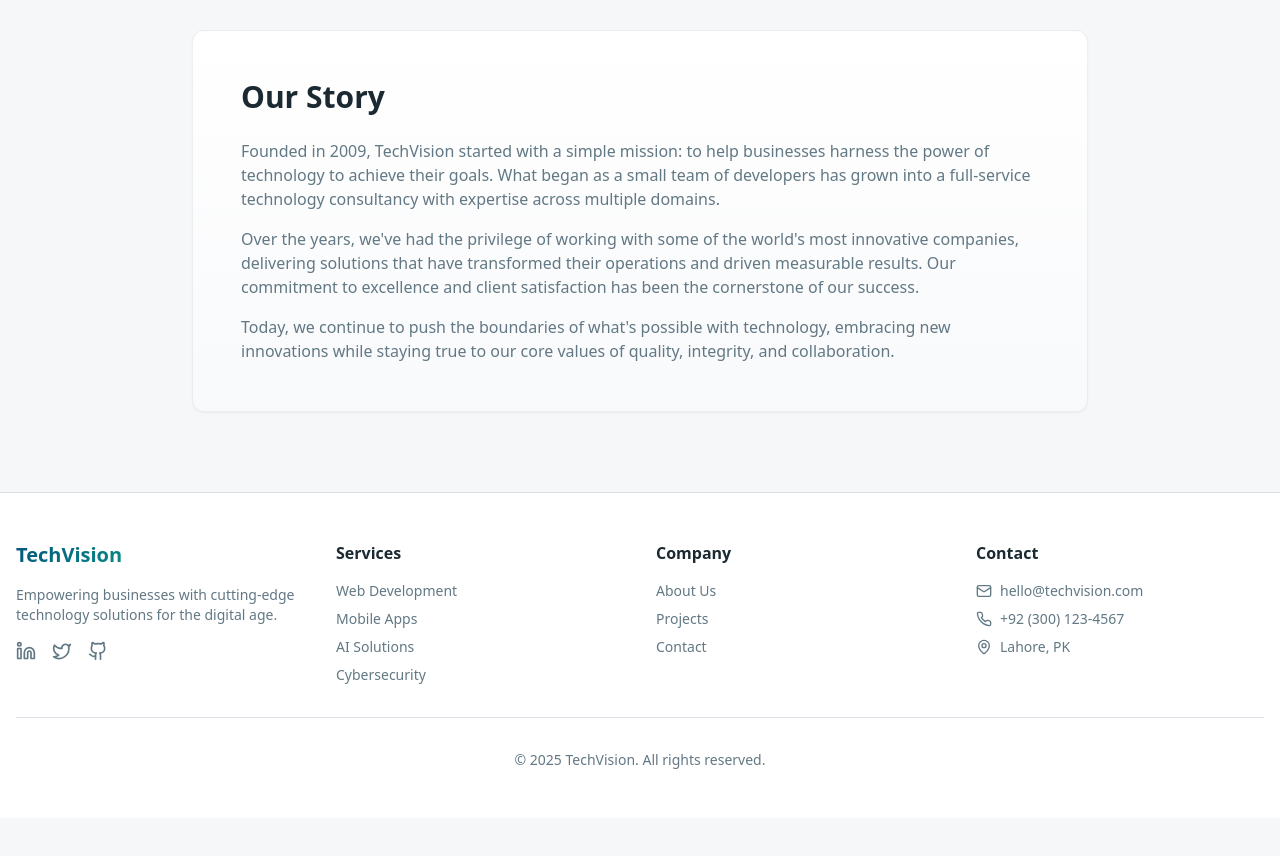
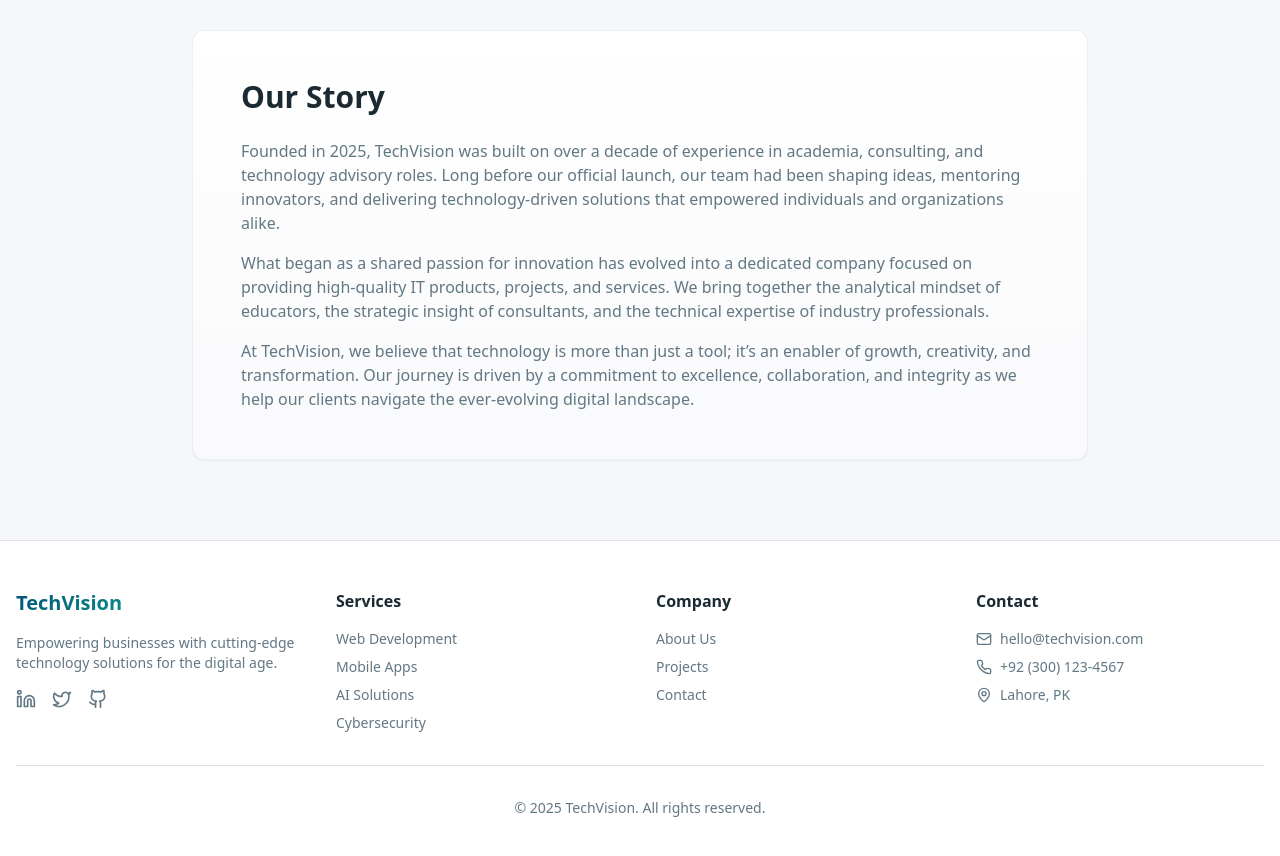
Before and after one commit to MuhammadAmmarHaider/StartupPorfolio, a React (Vite) app: page /about in a window 1280 px wide. Shown: the part 1600-2456 px from the top of the page. Before the commit the page ends 2418 px from the top, so only its background shows below. Built offline with nearby package versions, Linux system fonts and the light colour scheme; the HTML template or start-up script is replaced by a standard one.

Commit message:
stoty-added

```diff
--- a/src/pages/About.tsx
+++ b/src/pages/About.tsx
@@ -136,13 +136,13 @@ const About = () => {
               <h2 className="text-3xl font-bold mb-6">Our Story</h2>
               <div className="space-y-4 text-muted-foreground">
                 <p>
-                  Founded in 2009, TechVision started with a simple mission: to help businesses harness the power of technology to achieve their goals. What began as a small team of developers has grown into a full-service technology consultancy with expertise across multiple domains.
+                 Founded in 2025, TechVision was built on over a decade of experience in academia, consulting, and technology advisory roles. Long before our official launch, our team had been shaping ideas, mentoring innovators, and delivering technology-driven solutions that empowered individuals and organizations alike.
                 </p>
                 <p>
-                  Over the years, we've had the privilege of working with some of the world's most innovative companies, delivering solutions that have transformed their operations and driven measurable results. Our commitment to excellence and client satisfaction has been the cornerstone of our success.
+                What began as a shared passion for innovation has evolved into a dedicated company focused on providing high-quality IT products, projects, and services. We bring together the analytical mindset of educators, the strategic insight of consultants, and the technical expertise of industry professionals.
                 </p>
                 <p>
-                  Today, we continue to push the boundaries of what's possible with technology, embracing new innovations while staying true to our core values of quality, integrity, and collaboration.
+                 At TechVision, we believe that technology is more than just a tool; it’s an enabler of growth, creativity, and transformation. Our journey is driven by a commitment to excellence, collaboration, and integrity as we help our clients navigate the ever-evolving digital landscape.
                 </p>
               </div>
             </Card>
```
